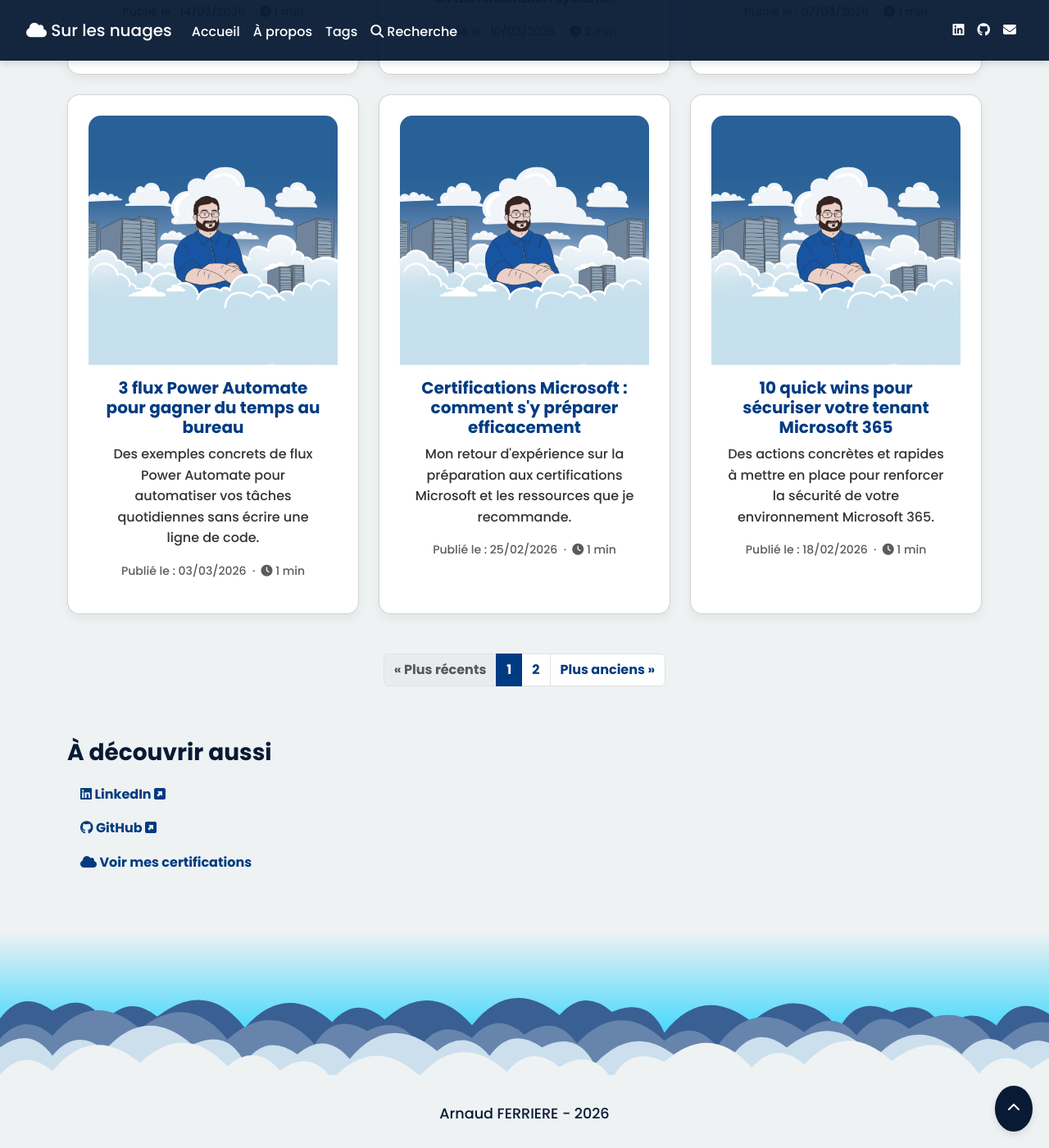
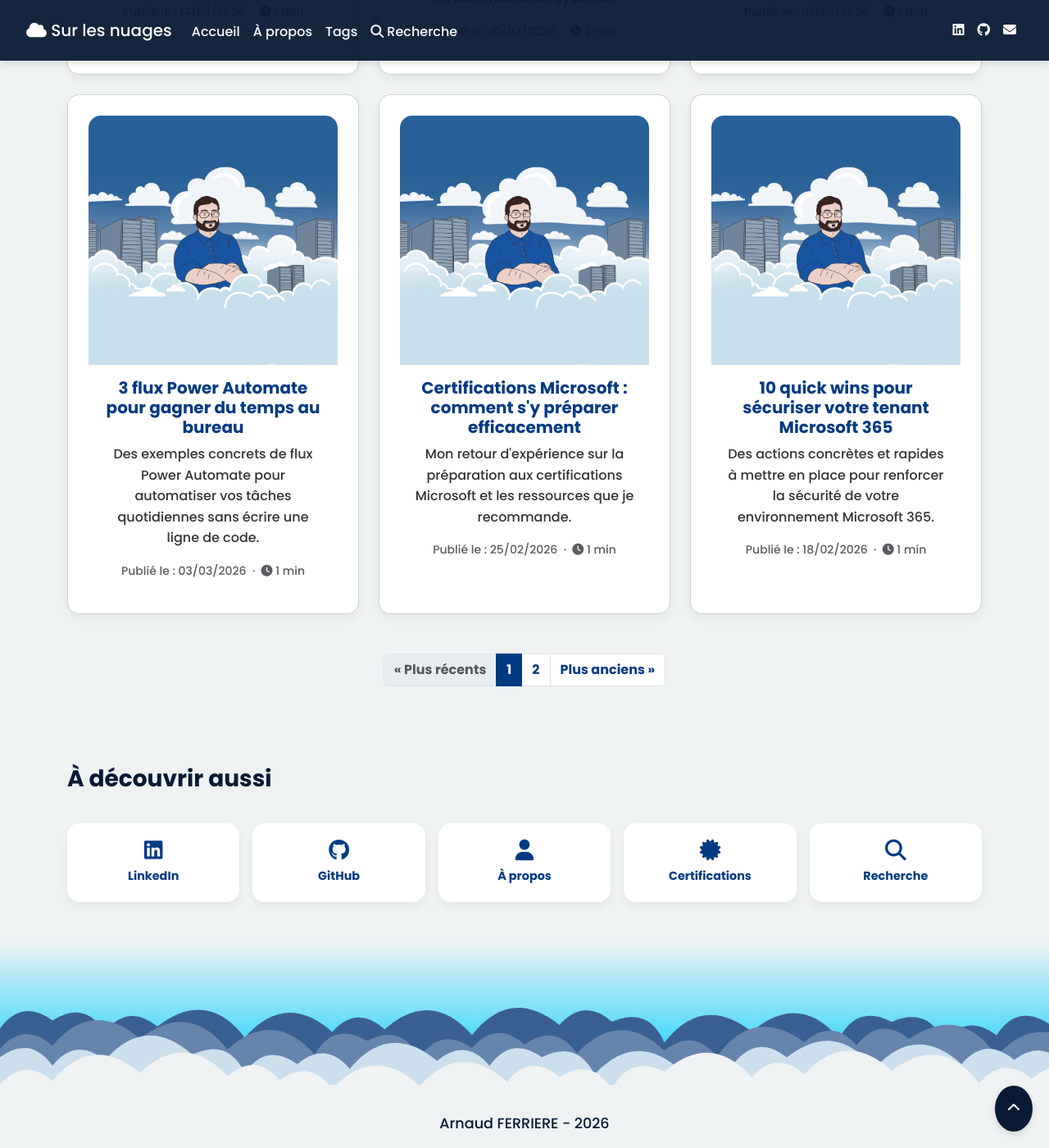
Before and after one commit to Arnaud-Ferriere/SurLesNuages, a Jekyll site: the page built from index.html, in a window 1280 px wide and 1400 px high, scrolled down 902 px. Shown: the whole window at 82% size. Built offline with Jekyll 4.4.1, drawn with Linux system fonts in a browser that asks for light colours; nearby versions of some CDN libraries; the list of posts is cut into pages by our own code.

Commit message:
style: refonte de la section 'À découvrir aussi' en cartes avec icônes
Co-Authored-By: Claude Sonnet 4.6 <noreply@anthropic.com>

```diff
--- a/_layouts/default.html
+++ b/_layouts/default.html
@@ -93,7 +93,7 @@
     <script src="https://kit.fontawesome.com/f1818ff38c.js" crossorigin="anonymous" defer></script>
 
     <!-- Custom CSS -->
-    <link rel="stylesheet" type="text/css" href="{{ '/index.css' | relative_url }}?v1.6">
+    <link rel="stylesheet" type="text/css" href="{{ '/index.css' | relative_url }}?v1.7">
 
     <!-- jQuery -->
     <script src="https://code.jquery.com/jquery-3.6.0.min.js" defer></script>
--- a/_layouts/home.html
+++ b/_layouts/home.html
@@ -18,7 +18,7 @@ layout: default
         {% for post in posts_list %}
         {% assign words = post.content | number_of_words %}
         {% if words < 360 %}{% assign reading_time = 1 %}{% else %}{% assign reading_time = words | divided_by: 180 %}{% endif %}
-        <div class="col-sm-6 col-md-4 mb-4">
+        <div class="col-sm-6 col-lg-4 mb-4">
             <div class="card h-100" style="cursor:pointer;">
                 {% if post.image %}
                 <img src="{{ post.image | relative_url }}" class="card-img-top" alt="{{ post.title }}" loading="lazy">
@@ -74,22 +74,33 @@ layout: default
 </section>
 {% endif %}
 
-<!-- Sidebar -->
-<aside class="container mt-5">
-    <h3 class="hover-underline-animation">À découvrir aussi</h3>
-    <ul class="list-group">
-        <li class="list-group-item">
-            <a href="https://www.linkedin.com/in/ferrierearnaud/" target="_blank"><i class="fab fa-linkedin"></i>
-                LinkedIn <i class="fa-solid fa-solid fa-square-up-right" aria-hidden="true"></i></a>
-        </li>
-        <li class="list-group-item">
-            <a href="https://github.com/Arnaud-Ferriere" target="_blank"><i class="fab fa-github"></i> GitHub <i
-                class="fa-solid fa-solid fa-square-up-right" aria-hidden="true"></i></a>
-        </li>
-        <li class="list-group-item">
-            <a href="{{ '/apropos.html' | relative_url }}#certifications"><i class="fas fa-cloud"></i> Voir mes certifications</a>
-        </li>
-    </ul>
+<!-- À découvrir aussi -->
+<aside class="container mt-5 mb-5">
+    <div class="section-header">
+        <h3 class="hover-underline-animation">À découvrir aussi</h3>
+    </div>
+    <div class="discover-grid">
+        <a href="https://www.linkedin.com/in/ferrierearnaud/" target="_blank" rel="noopener" class="discover-card">
+            <i class="fab fa-linkedin" aria-hidden="true"></i>
+            <span>LinkedIn</span>
+        </a>
+        <a href="https://github.com/Arnaud-Ferriere" target="_blank" rel="noopener" class="discover-card">
+            <i class="fab fa-github" aria-hidden="true"></i>
+            <span>GitHub</span>
+        </a>
+        <a href="{{ '/apropos.html' | relative_url }}" class="discover-card">
+            <i class="fas fa-user" aria-hidden="true"></i>
+            <span>À propos</span>
+        </a>
+        <a href="{{ '/apropos.html' | relative_url }}#certifications" class="discover-card">
+            <i class="fas fa-certificate" aria-hidden="true"></i>
+            <span>Certifications</span>
+        </a>
+        <a href="{{ '/recherche/' | relative_url }}" class="discover-card">
+            <i class="fas fa-search" aria-hidden="true"></i>
+            <span>Recherche</span>
+        </a>
+    </div>
 </aside>
 
 {{ content }}
--- a/index.css
+++ b/index.css
@@ -354,20 +354,41 @@
     margin-top: 2rem;
   }
 
-  .list-group-item {
-    background-color: var(--color-background);
-    border: none;
+  .discover-grid {
+    display: flex;
+    flex-wrap: wrap;
+    gap: 1rem;
+    margin-top: 1.5rem;
   }
 
-  .list-group-item a {
-    color: #003b82;
+  .discover-card {
+    display: flex;
+    flex-direction: column;
+    align-items: center;
+    justify-content: center;
+    gap: 0.5rem;
+    padding: 1.25rem 1.5rem;
+    border-radius: var(--border-radius);
+    background: var(--color-card-bg);
+    box-shadow: var(--box-shadow-light);
+    color: var(--color-secondary);
+    text-decoration: none;
     font-weight: 600;
-    text-decoration: none;
+    font-size: 0.9rem;
+    flex: 1;
+    min-width: 100px;
+    transition: transform 0.2s ease, box-shadow 0.2s ease, color 0.2s ease;
   }
 
-  .list-group-item a:hover {
+  .discover-card i {
+    font-size: 1.6rem;
+  }
+
+  .discover-card:hover {
+    transform: translateY(-4px);
+    box-shadow: var(--box-shadow-hover);
     color: var(--color-primary);
-    text-decoration: underline;
+    text-decoration: none;
   }
 
   /* Placeholder badge */
```
